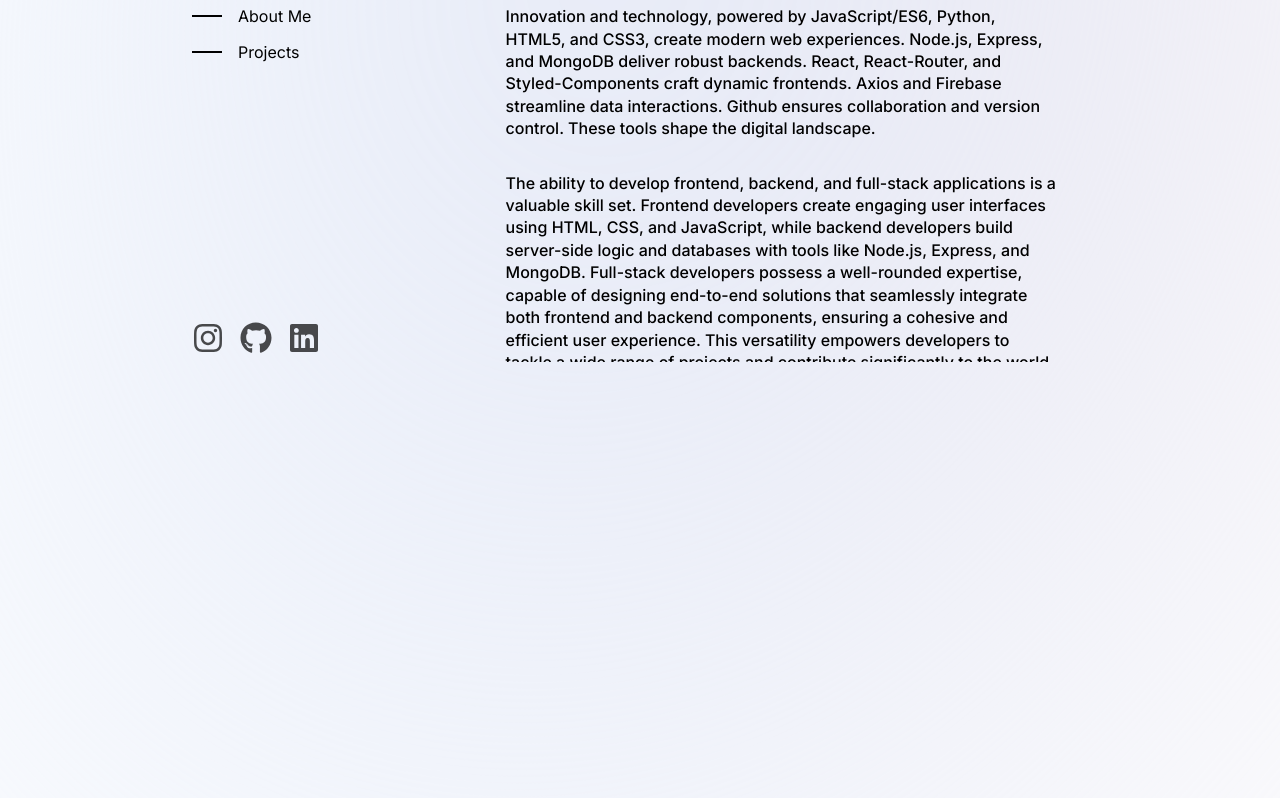
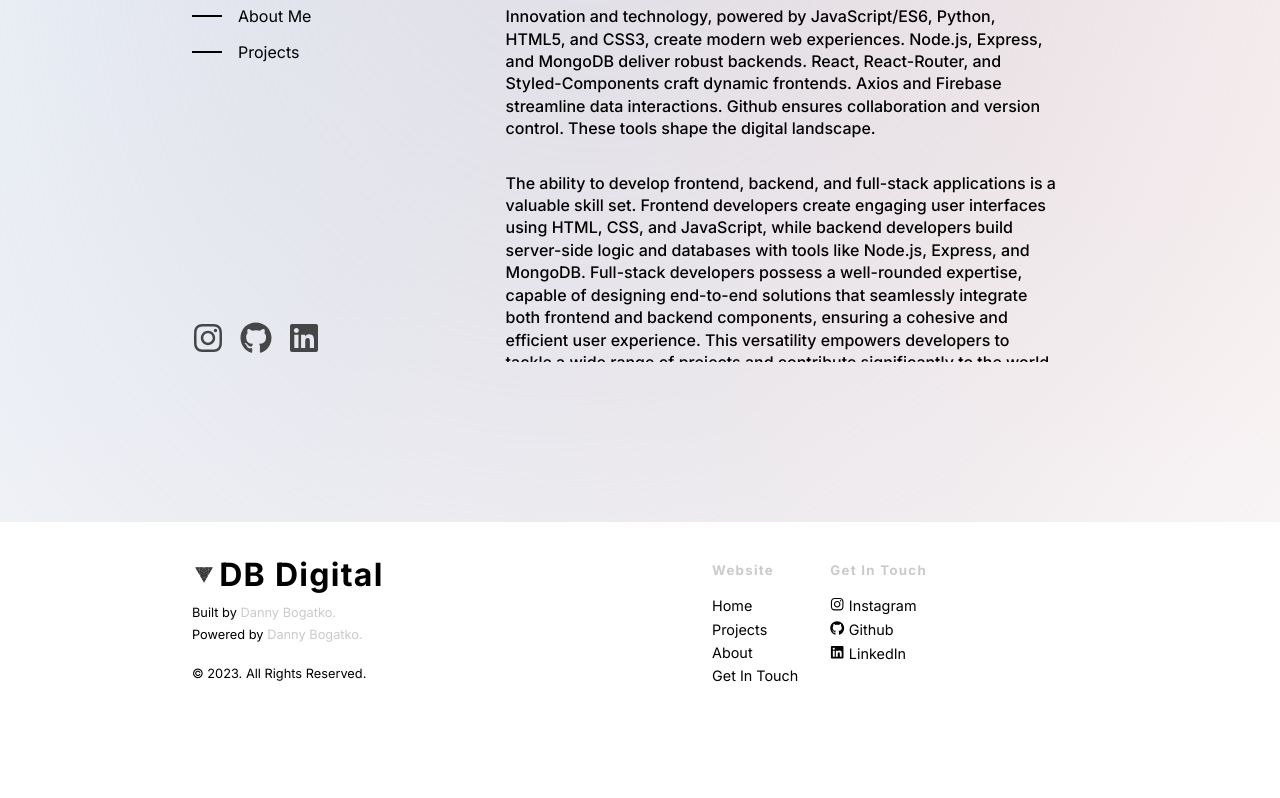
Before and after one commit to danielbugi/bogatko-portfolio, a React (Vite) app: page / in a window 1280 px wide. Shown: the part 986-1784 px from the top of the page. Built offline with nearby package versions, Linux system fonts and the light colour scheme.

Commit message:
background fix

```diff
--- a/src/index.css
+++ b/src/index.css
@@ -4,9 +4,9 @@
 /* font-family: 'DM Serif Display', serif; */
 
 :root {
-  --bg-color-1: rgb(255, 255, 255);
-  --bg-color-2: rgb(204, 220, 246);
-  --bg-color-3: rgb(250, 215, 215);
+  --bg-color-1: rgb(183, 208, 245);
+  --bg-color-2: rgb(223, 221, 221);
+  --bg-color-3: rgb(241, 176, 176);
 
   --bg-dark-1: rgb(7, 44, 34);
   --bg-dark-2: rgb(5, 49, 64);
@@ -224,7 +224,7 @@
 }
 
 .gradient {
-  --size: 1500px;
+  --size: 1000px;
   --speed: 50s;
   --easing: cubic-bezier(0.8, 0.2, 0.2, 0.8);
 
--- a/src/pages/HomePage.jsx
+++ b/src/pages/HomePage.jsx
@@ -73,7 +73,7 @@
 
       <MainSections />
 
-      <div className="period"></div>
+      {/* <div className="period"></div> */}
       {/* <Footer /> */}
     </Wrapper>
   );
@@ -172,7 +172,7 @@
   }
   @media screen and (max-width: 650px) {
     .section-hero {
-      height: 20vh;
+      min-height: 15vh;
     }
     .header-p {
       font-size: 15px;
```
